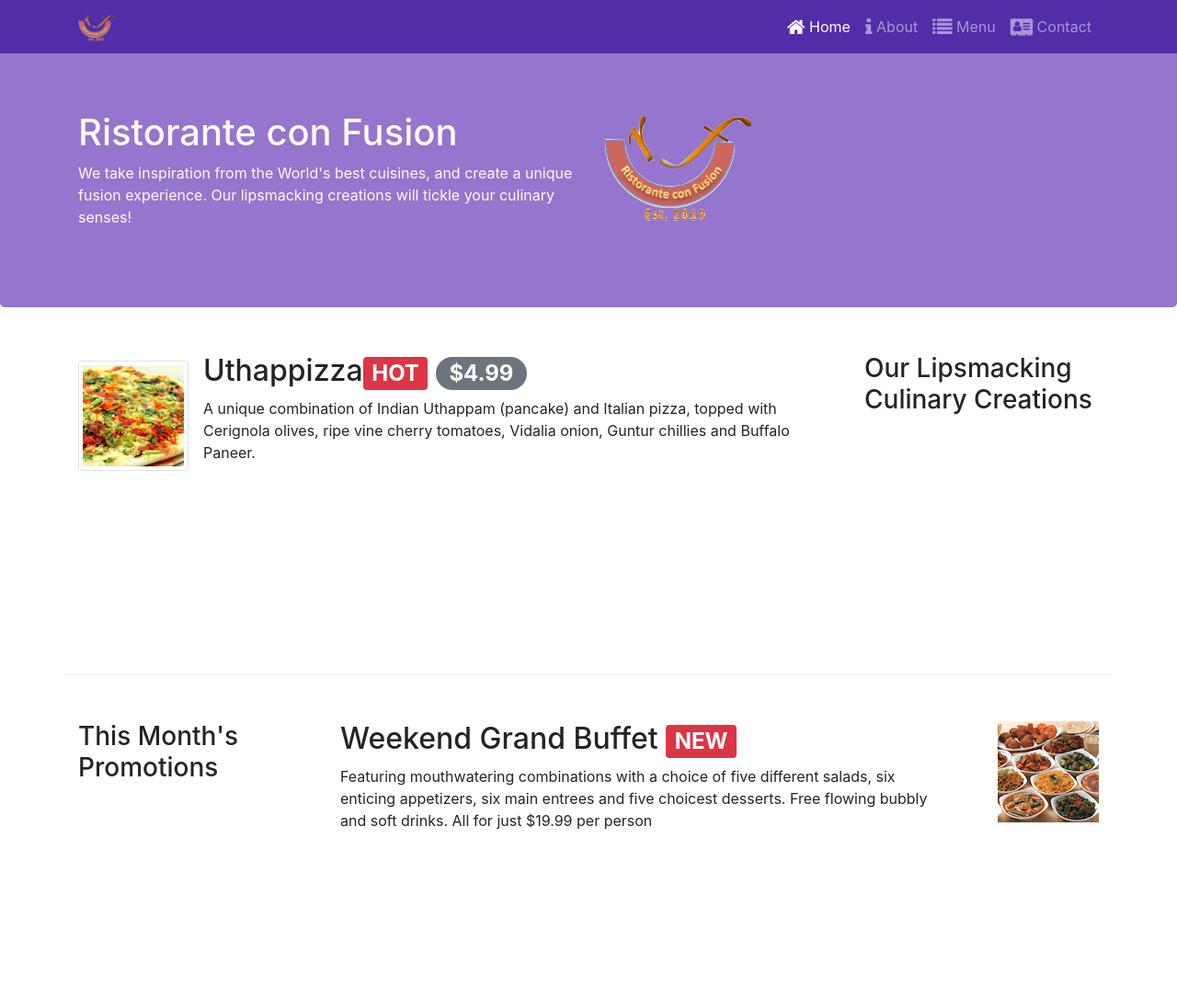
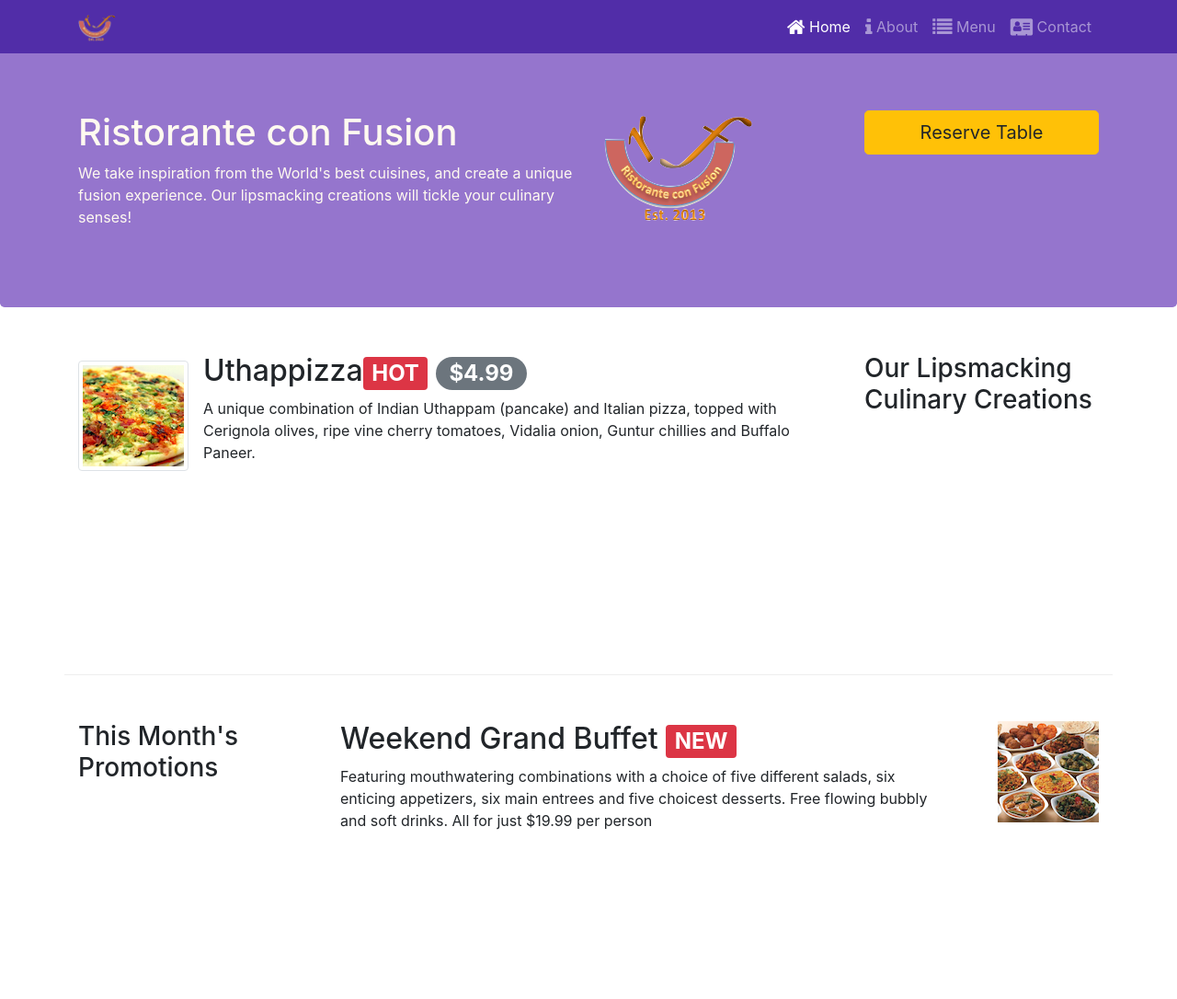
Before and after one commit to AparnaNallamalli/RestaurantProject, a website: page index.html in a window 1280 px wide. Shown: the top 1086 px of the page at 92% size. Drawn offline with nearby package versions, Linux system fonts and the light colour scheme.

Commit message:
reservetable

```diff
--- a/index.html
+++ b/index.html
@@ -50,6 +50,8 @@
                     <img src="img/logo.png" class="img-fluid">
 
                 </div>
+                <div class="col-12 col-sm align-self-centre">
+                <button type="button" class="btn btn-warning btn-lg btn-block">Reserve Table</button>
             </div>
         </div>
     </header>
```
